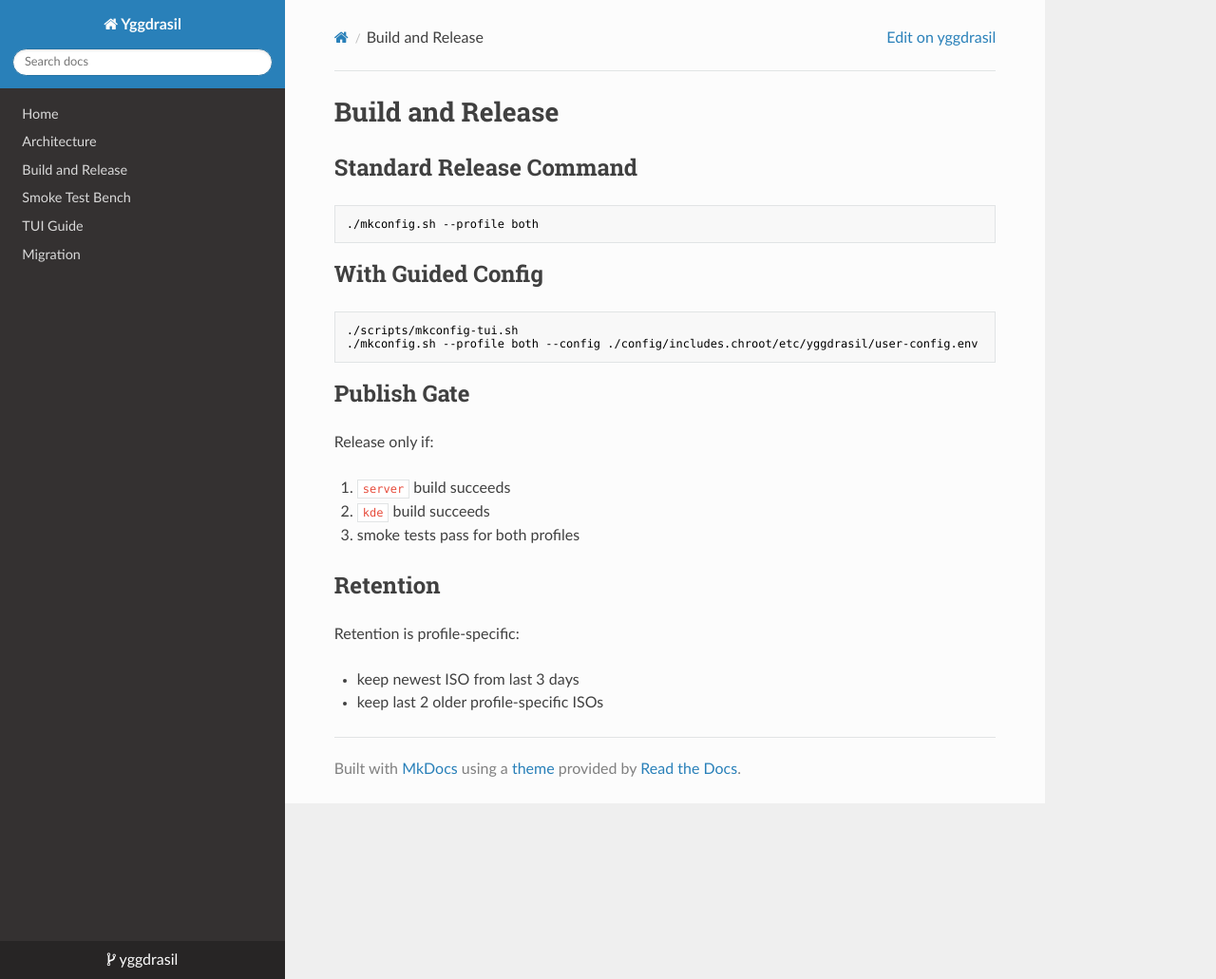
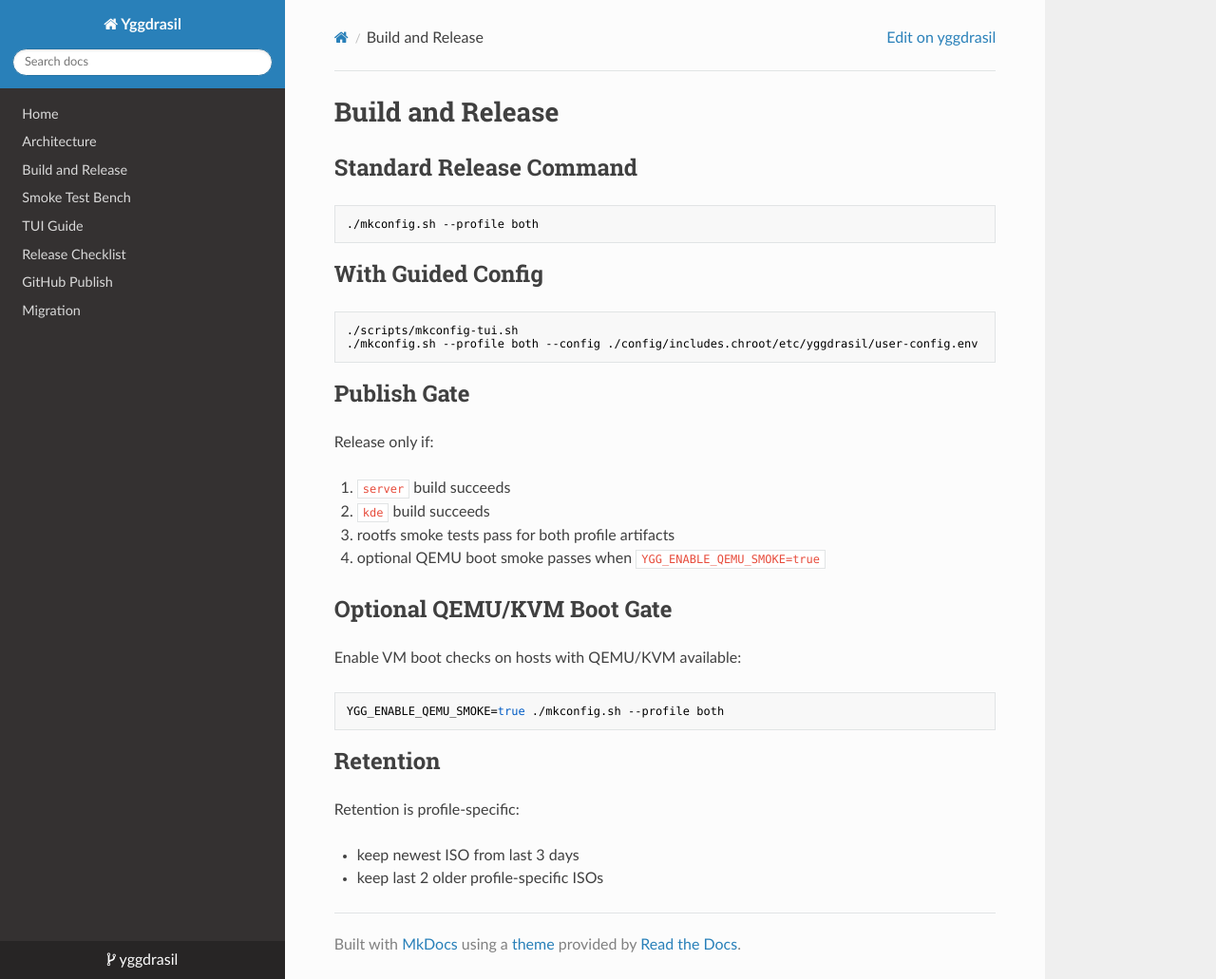
Before and after one commit to yggdrasilhq/yggdrasil, an MkDocs documentation site: the page built from docs/build-release.md, in a window 1280 px wide and 1031 px high. Shown: the whole window at 95% size. Built offline with MkDocs 1.6.1, drawn with Linux system fonts in a browser that asks for light colours; nearby versions of some CDN libraries.

Commit message:
feat: wire TUI config into builds and scaffold ISO+QEMU smoke gates

````diff
--- a/docs/build-release.md
+++ b/docs/build-release.md
@@ -19,7 +19,16 @@ Release only if:
 
 1. `server` build succeeds
 2. `kde` build succeeds
-3. smoke tests pass for both profiles
+3. rootfs smoke tests pass for both profile artifacts
+4. optional QEMU boot smoke passes when `YGG_ENABLE_QEMU_SMOKE=true`
+
+## Optional QEMU/KVM Boot Gate
+
+Enable VM boot checks on hosts with QEMU/KVM available:
+
+```bash
+YGG_ENABLE_QEMU_SMOKE=true ./mkconfig.sh --profile both
+```
 
 ## Retention
 
--- a/mkdocs.yml
+++ b/mkdocs.yml
@@ -11,4 +11,6 @@ nav:
   - Build and Release: docs/build-release.md
   - Smoke Test Bench: docs/smoke-tests.md
   - TUI Guide: docs/tui.md
+  - Release Checklist: docs/release-checklist.md
+  - GitHub Publish: docs/github-publish.md
   - Migration: docs/migration.md
````
Also changed, not shown: README.md (+3 -2 lines), docs/github-publish.md (added, +20 -0 lines), docs/index.md (+2 -0 lines), docs/release-checklist.md (+4 -3 lines), docs/smoke-tests.md (+12 -0 lines), 8 other files.
